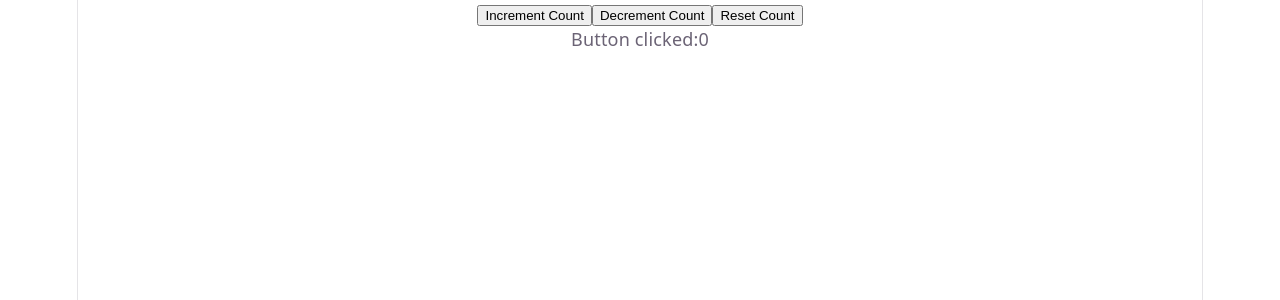
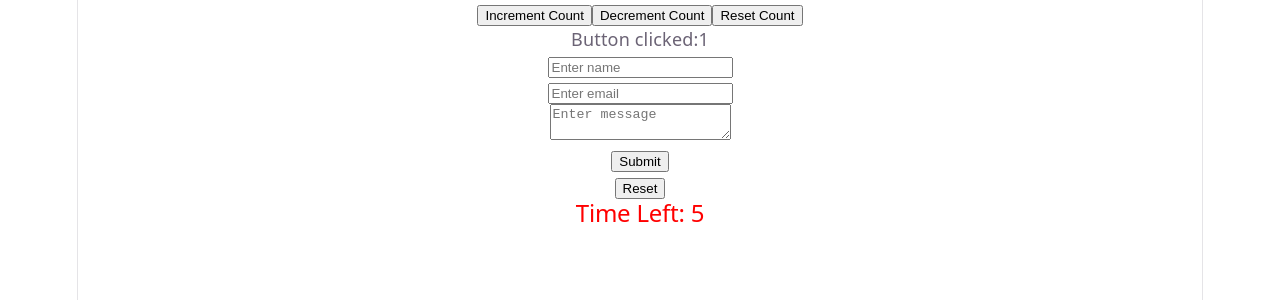
Before and after one commit to Paa1Vyas/react_interns, a React app: page / in a window 1280 px wide. Shown: the top 300 px of the page. Built offline with nearby package versions, Linux system fonts and the light colour scheme; the HTML template or start-up script is replaced by a standard one.

Commit message:
added from with timer

```diff
--- a/src/App.jsx
+++ b/src/App.jsx
@@ -5,6 +5,8 @@ import heroImg from './assets/hero.png'
 import Hello from './Hello'
 import './App.css'
 import StateDemo from './StateDemo'
+
+import Form from './Form'
 
 function App() {
   const [count, setCount] = useState(0)
@@ -14,6 +16,8 @@ function App() {
       {/* <h1>Hello MERN Stack</h1>
       <Hello name="Paavan" dept="Computer Science"></Hello> */}
       <StateDemo></StateDemo>
+      <Form></Form>
+
     </>
   )
 }
--- /dev/null
+++ b/src/Form.jsx
@@ -0,0 +1,60 @@
+import { useEffect, useState } from "react";
+
+const Form = () => {
+
+    const [time, setTime] = useState(10);
+
+    useEffect(() => {
+
+        const interval = setInterval(() => {
+
+            setTime((prevTime) => {
+
+                if (prevTime <= 1) {
+                    clearInterval(interval);
+                    alert("Session expired! Please submit the form within 10 seconds.");
+                    return 0;
+                }
+
+                return prevTime - 1;
+            });
+
+        }, 1000);
+
+        return () => {
+            clearInterval(interval);
+        };
+
+    }, []);
+
+    const handleSubmit = (e) => {
+        e.preventDefault();
+        alert("Form submitted successfully!");
+    };
+
+    return (
+        <form onSubmit={handleSubmit}>
+
+
+            <input type="text" name="name" placeholder="Enter name" />
+            <br />
+
+            <input type="email" name="email" placeholder="Enter email" />
+            <br />
+
+            <textarea name="message" placeholder="Enter message" />
+            <br />
+
+            <button type="submit">Submit</button>
+            <br />
+
+            <button type="reset">Reset</button>
+
+            <h2 style={{ color: "red" }}>Time Left: {time}</h2>
+
+
+        </form>
+    );
+};
+
+export default Form;
--- a/src/StateDemo.jsx
+++ b/src/StateDemo.jsx
@@ -2,7 +2,7 @@ import React from 'react'
 import { useState, useEffect } from 'react'
 
 export default function StateDemo() {
-    const [count, setCount] = useState(0)
+    const [count, setCount] = useState(1)
     function incrementCount() {
         setCount(count + 1);
     }
```
